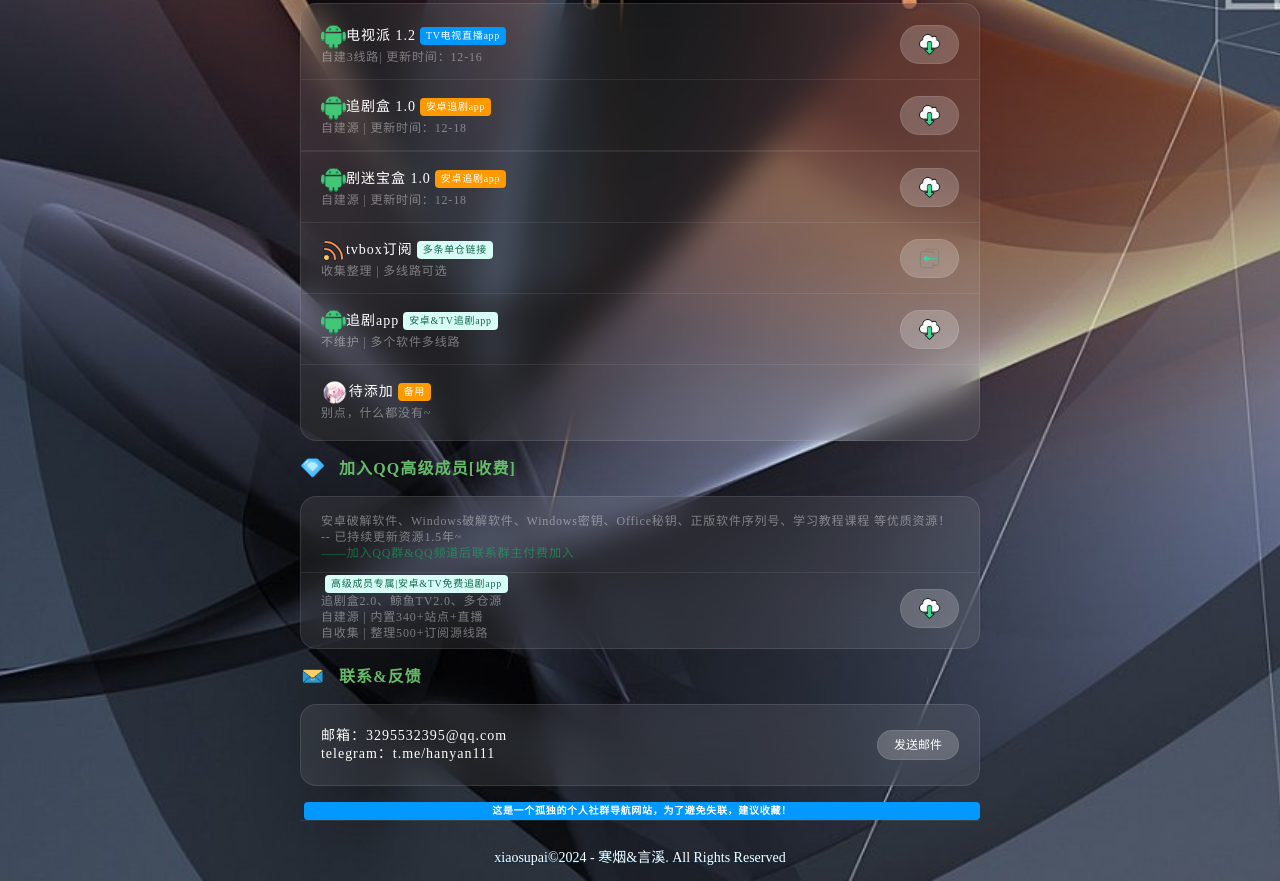
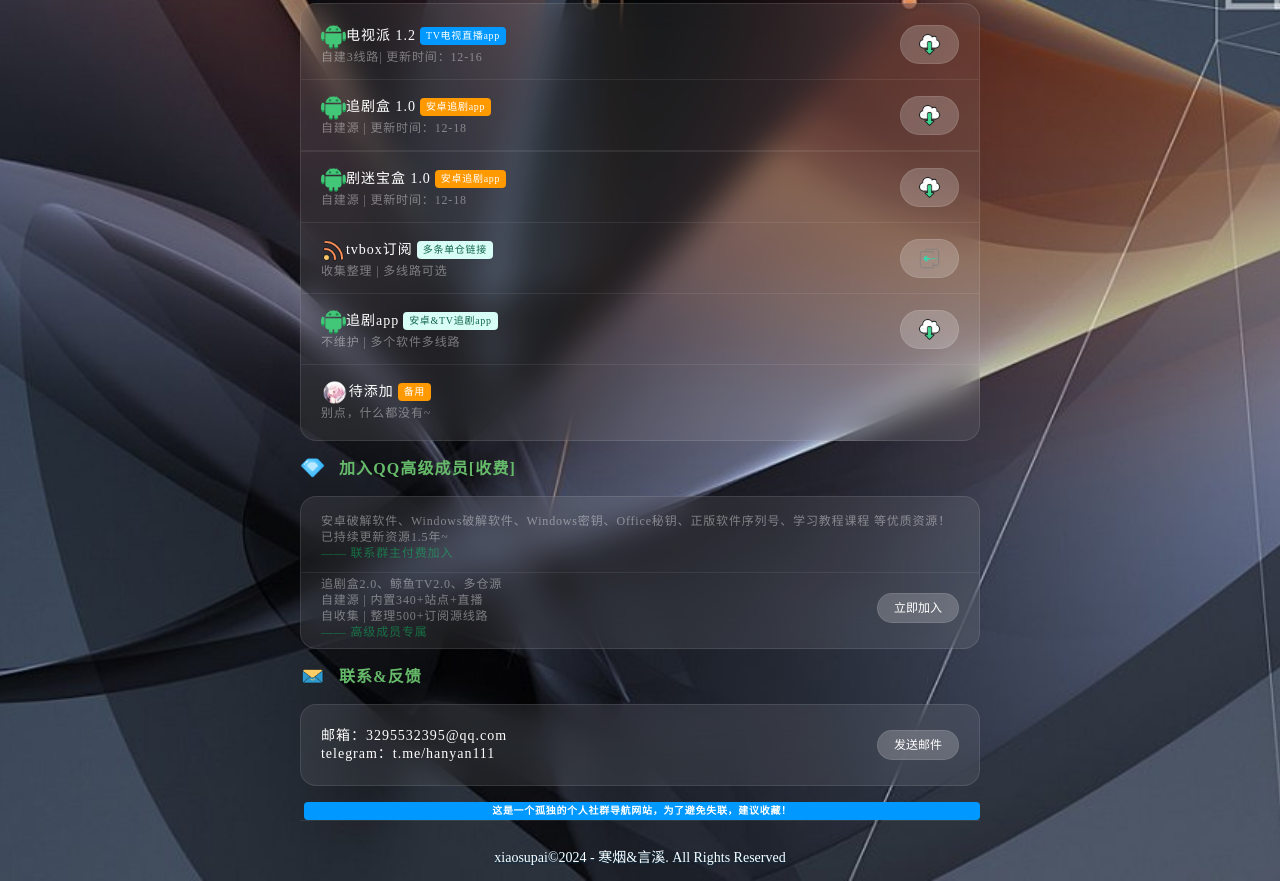
Before and after one commit to xiaosupai/xiaosupai.github.io, a plain HTML site: page index.html in a window 1280 px wide. Shown: the part 724-1605 px from the top of the page. Drawn offline with Linux system fonts and the light colour scheme; a web font is replaced by a local one.

Commit message:
Update index.html

```diff
--- a/index.html
+++ b/index.html
@@ -544,11 +544,14 @@
                                     </p>
                                     </p>
                                     <p class="p2">
-                                        安卓破解软件、Windows破解软件、Windows密钥、Office秘钥、正版软件序列号、学习教程课程 等优质资源！ -- 已持续更新资源1.5年~
+                                        安卓破解软件、Windows破解软件、Windows密钥、Office秘钥、正版软件序列号、学习教程课程 等优质资源！
+                                    </p>
+                                    <p class="p2">
+                                        已持续更新资源1.5年~
                                     </p>
                                     </p>
                                     <p class="p2" style="color:rgb(6, 227, 113);">
-                                        ——加入QQ群&QQ频道后联系群主付费加入
+                                        —— 联系群主付费加入
                                     </p>
                                     </p>
                                 </div>
@@ -559,9 +562,6 @@
                             <!--代码分割线-->
                             <div class="row">
                                 <div class="text">
-                                    <span class="p2span">
-                                        高级成员专属|安卓&TV免费追剧app
-                                    </span>
                                     <p class="p2">
                                         追剧盒2.0、鲸鱼TV2.0、多仓源
                                     </p>
@@ -571,10 +571,12 @@
                                     <p class="p2">
                                         自收集 | 整理500+订阅源线路
                                     </p>
+                                    <p class="p2" style="color:rgb(6, 227, 113);">
+                                        —— 高级成员专属
+                                    </p>
                                 </div>
                                 <a onclick="会员()" class="btn-down">
-                                    <img alt="" src="img/下载图标.png"
-                                        style="margin: 0 auto; border-radius: 50%; width: 25px; height: 25px;">
+                                    立即加入
                                 </a>
                             </div>
 
```
